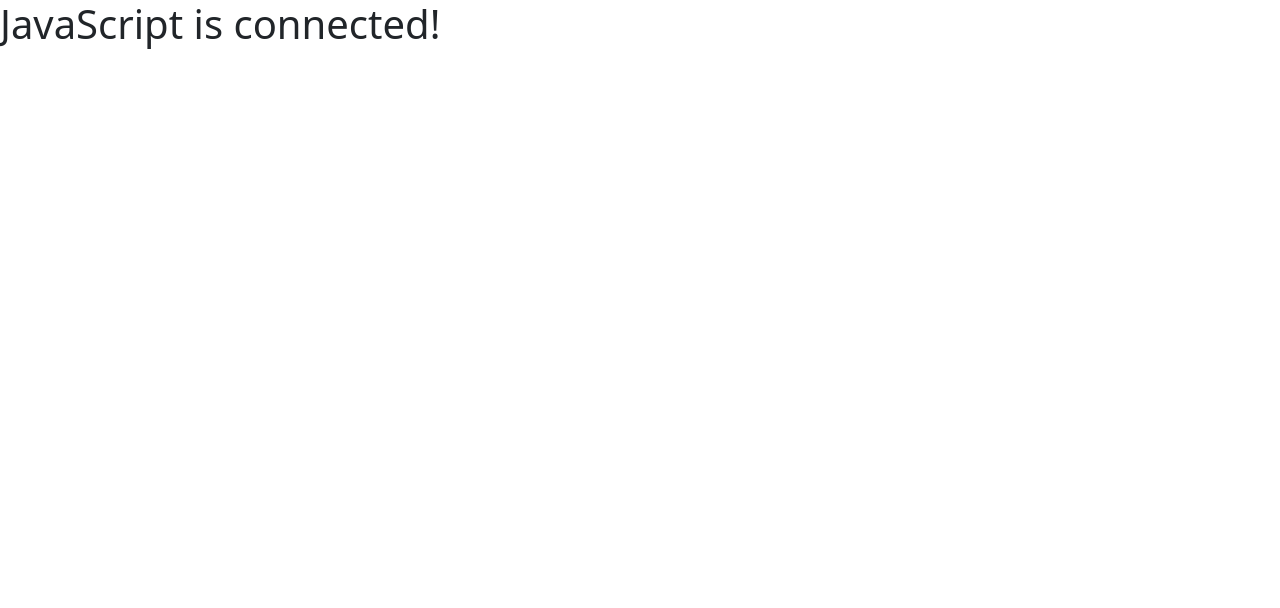
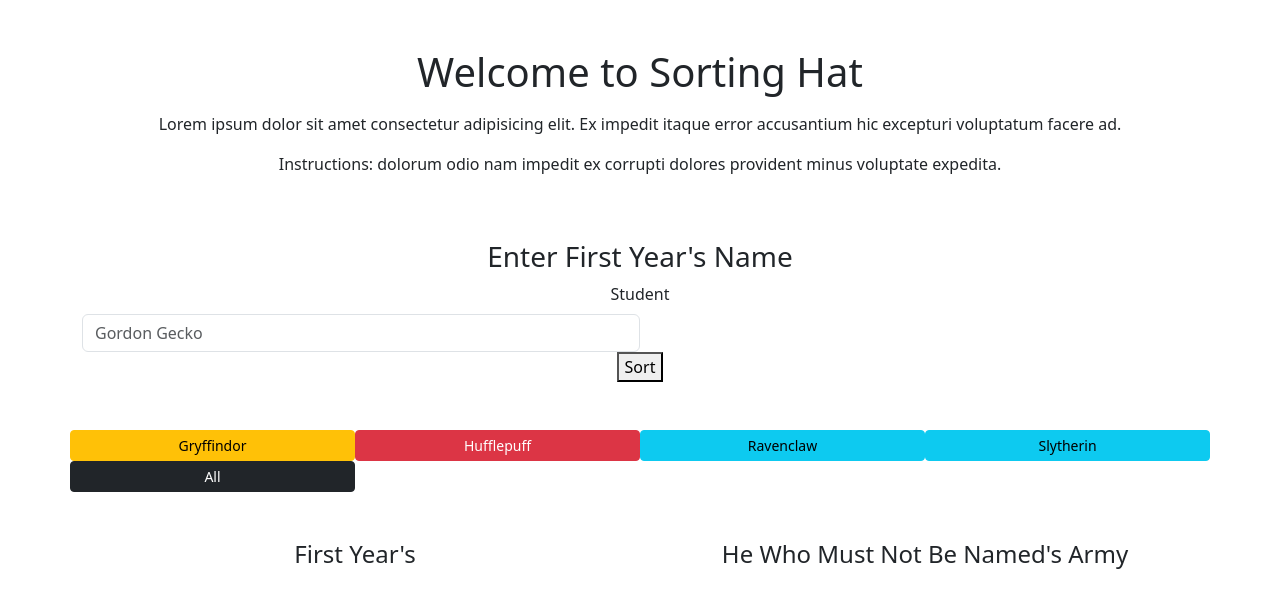
Before and after one commit to Gnashed/INDIVIDUAL-PROJECT-sorting-hat-v2, a plain HTML site: page index.html in a window 1280 px wide. Drawn offline with nearby package versions, Linux system fonts and the light colour scheme.

Commit message:
Mostly finished getting the layout I want. Just need to add some styling for the classrooms (first year and banished students).

```diff
--- a/index.html
+++ b/index.html
@@ -8,7 +8,54 @@
   <link rel="stylesheet" href="main.css">
 </head>
 <body>
-  <div id="app"></div>
+  <div id="app">
+
+    <!-- HEADER -->
+    <div class="container text-center">
+      <section class="row mt-5">
+        <h1 class="mb-3">Welcome to Sorting Hat</h1>
+        <p>Lorem ipsum dolor sit amet consectetur adipisicing elit. Ex impedit itaque error accusantium hic excepturi voluptatum facere ad.</p>
+        <p>Instructions: dolorum odio nam impedit ex corrupti dolores provident minus voluptate expedita.</p>
+      </section>
+      <!-- ./HEADER -->
+
+      <!-- Form -->
+      <section class="row mt-5">
+        <form>
+          <h3>Enter First Year's Name</h3>
+          <div>
+            <label for="student-name" class="form-label">Student </label>
+            <input type="text" placeholder="Gordon Gecko" class="form-control w-50" id="student-name">
+            <button type="submit">Sort</button>
+          </div>
+        </form>
+      </section>
+      <!-- Form -->
+
+      <!-- Filter Buttons -->
+        <section class="row row-cols-4 mt-5">
+          <button class="cat-filter btn btn-warning btn-sm col">Gryffindor</button>
+          <button class="dog-filter btn btn-danger btn-sm col">Hufflepuff</button>
+          <button class="dino-filter btn btn-info btn-sm col">Ravenclaw</button>
+          <button class="dino-filter btn btn-info btn-sm col">Slytherin</button>
+          <button class="all-filter btn btn-dark btn-sm col">All</button>
+        </section>
+      <!-- Filter Buttons -->
+
+      <!-- classroom -->
+      <section class="row mt-5">
+        <div class="col">
+          <h4>First Year's</h4>
+        </div>
+        <div class="col">
+          <h4>He Who Must Not Be Named's Army</h4>
+        </div>
+      </section>
+      <!-- ./classroom -->
+
+    </div> <!-- ./container -->
+
+  </div> <!-- ./#app -->
 
   <script src="https://cdn.jsdelivr.net/npm/@popperjs/core@2.11.8/dist/umd/popper.min.js" integrity="sha384-I7E8VVD/ismYTF4hNIPjVp/Zjvgyol6VFvRkX/vR+Vc4jQkC+hVqc2pM8ODewa9r" crossorigin="anonymous"></script>
   <script src="https://cdn.jsdelivr.net/npm/bootstrap@5.3.3/dist/js/bootstrap.min.js" integrity="sha384-0pUGZvbkm6XF6gxjEnlmuGrJXVbNuzT9qBBavbLwCsOGabYfZo0T0to5eqruptLy" crossorigin="anonymous"></script>
--- a/main.js
+++ b/main.js
@@ -1,4 +1,4 @@
 import { renderToDom } from "./utils/renderToDom.js";
 
 console.log('JS linked');
-renderToDom('#app', '<h1>JavaScript is connected!</h1>');
+// renderToDom('#app', '<h1>JavaScript is connected!</h1>');
```
